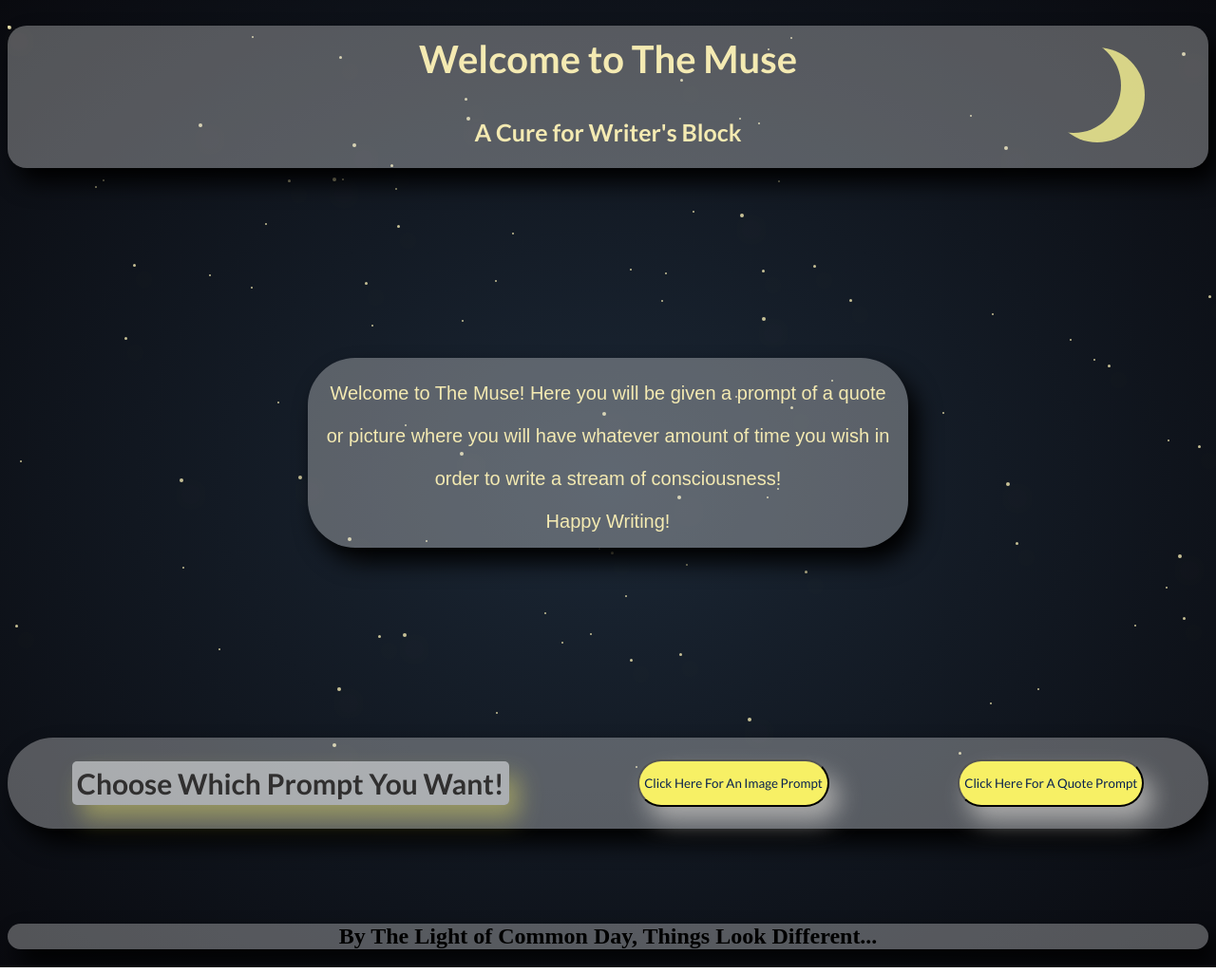
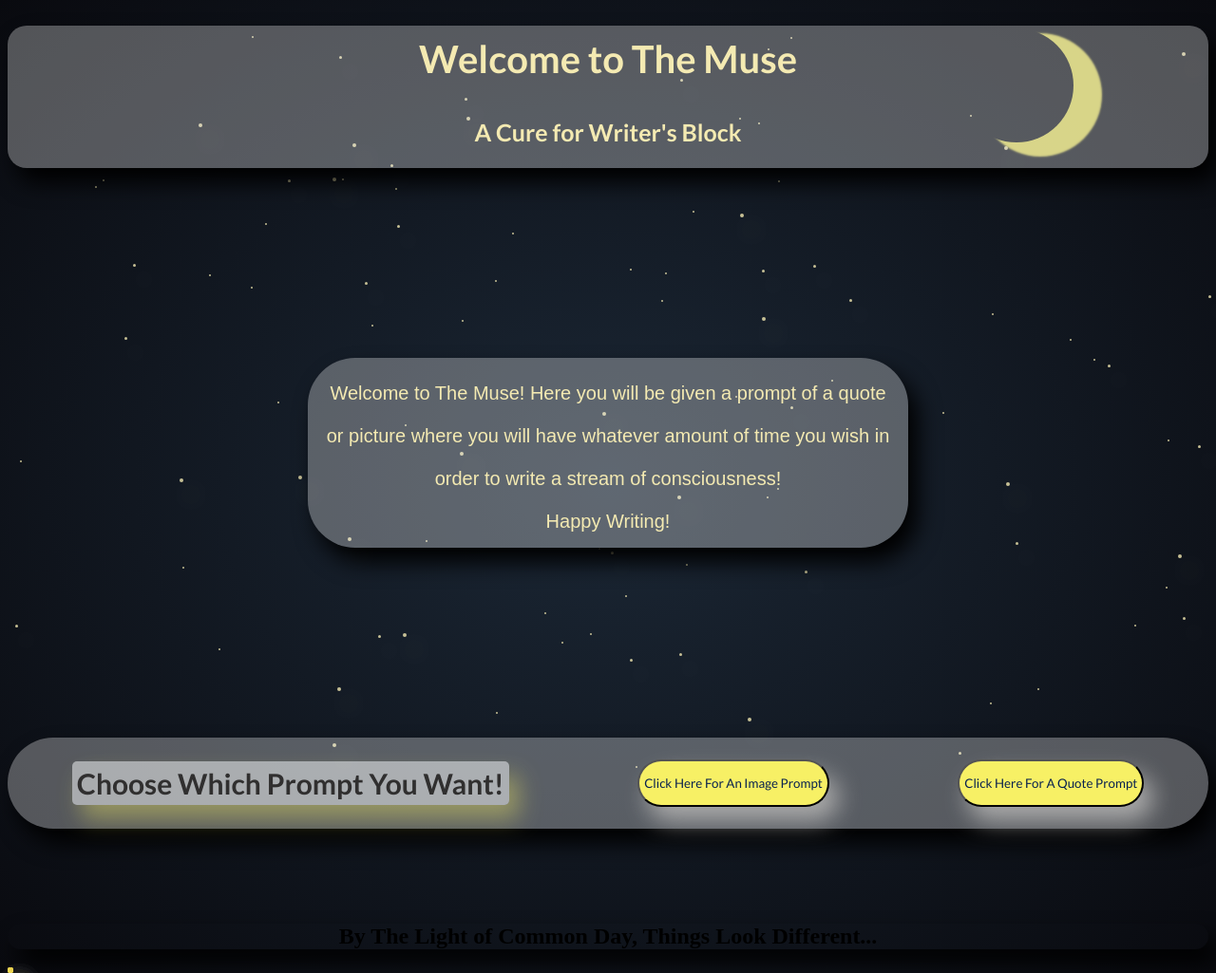
Before and after one commit to jpress7639/the-muse, a plain HTML site: page index.html in a window 1280 px wide. Shown: the whole page at 95% size. Drawn offline with nearby package versions, Linux system fonts and the light colour scheme; a web font is replaced by a local one.

Commit message:
added a moon and some planets

```diff
--- a/app.js
+++ b/app.js
@@ -66,6 +66,18 @@ for (let i = 0; i < 20; i++) {
     newStarThree()
 }
 
+
+const newPlanet = function() {
+    const newStar = document.createElement('div')
+    newStar.className = ('planet')
+    body.append(newStar)
+    setInterval(function () {
+        shootingStar(newStar)}, 10000);
+}
+
+for (let i = 0; i < 7; i++) {
+    newPlanet()
+}
 //Night Sky
 
 // body.addEventListener('scroll', night)
--- a/index.html
+++ b/index.html
@@ -10,9 +10,6 @@
     <title>The Muse</title>
 </head>
 <body>
-    <div class="star"></div>
-    <div class="star-two"></div>
-    <div class="star-three"></div>
     <div class="moon"></div>
     <header class="welcome">
         <h1>Welcome to The Muse</h1>
--- a/style.css
+++ b/style.css
@@ -15,7 +15,7 @@ div.star {
     width: 2px;
     height: 2px;
     background-color: rgba(244, 234, 178, 0.8);
-    box-shadow: 10px 15px 25px 0 rgba(244, 234, 178, 0.8);
+    box-shadow: 10px 15px 25px 0 rgba(244, 234, 178, 1);
     position: absolute;
     z-index: -100;
 }
@@ -29,7 +29,7 @@ div.star-two {
     width: 3px;
     height: 3px;
     background-color: rgba(244, 234, 178, 0.8);
-    box-shadow: 10px 15px 25px 0 rgba(244, 234, 178, 0.8);
+    box-shadow: 10px 15px 25px 0 rgba(244, 234, 178, 1);
     position: absolute;
     z-index: -100;
 }
@@ -44,7 +44,7 @@ div.star-three {
     width: 4px;
     height: 4px;
     background-color: rgba(244, 234, 178, 0.8);
-    box-shadow: 10px 15px 25px 0 rgba(244, 234, 178, 0.8);
+    box-shadow: 10px 15px 25px 0 rgba(244, 234, 178, 1);
     position: absolute;
     z-index: -100;
 }
@@ -53,16 +53,26 @@ div.star-three:hover{
     transform: scale(1.1)
 }
 
+div.planet {
+    border-radius: 50%;
+    width: 6px;
+    height: 6px;
+    background-color: rgba(250, 225, 86, 0.8);
+    box-shadow: 10px 15px 25px 0 rgb(248, 241, 202);
+    position: absolute;
+    z-index: -100;
+}
+
 div.moon {
     background-color: transparent;
     border-radius: 50%;
-    box-shadow: 25px 10px 0px 0px rgba(247, 240, 101, 0.8);
-    width: 100px;
-    height: 100px;
+    box-shadow: 25px 10px 2px 5px rgba(247, 240, 101, 0.8);
+    width: 120px;
+    height: 120px;
     position: fixed;
-    right: 100px;
-    top: 40px;
-    z-index: -50;
+    right: 150px;
+    top: 30px;
+    z-index: -150;
 }
 
 header.welcome {
@@ -294,13 +304,13 @@ section#writing form.prose button{
 }
 
 footer {
-    background: rgba(253,255,255, 0.3);
+    background: transparent;
     box-shadow: 10px 15px 25px 0  black;
     border-radius: 40px;
     font-family: shadows into light two;
     margin-top: 100px;
     text-align: center;
-    transition: all 3s;
+    transition: all 2s;
 }
 
 footer:hover {
```
